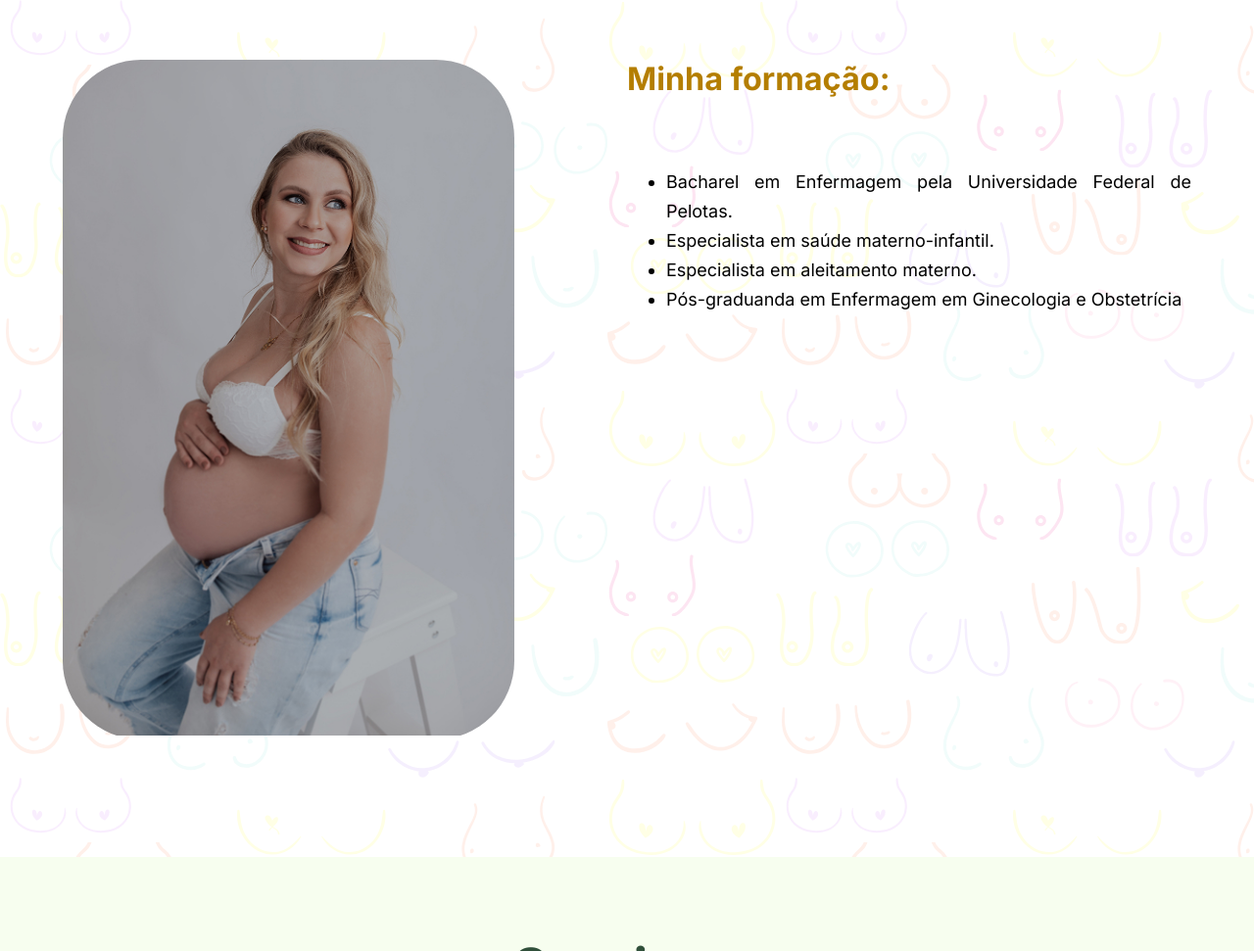
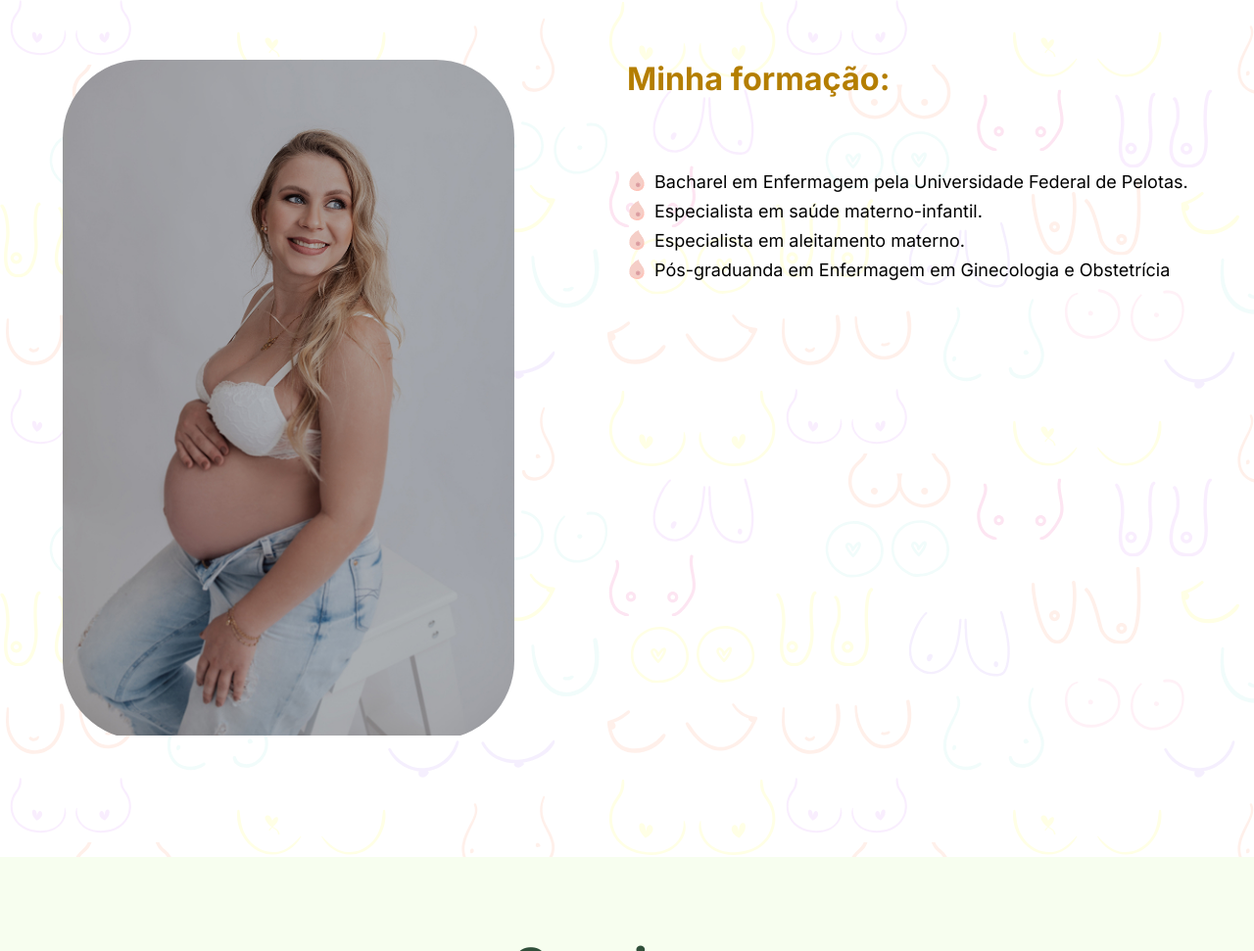
Before and after one commit to luacal/consultora-materno-infantil, a website: page src/index.html in a window 1280 px wide. Shown: the part 1413-2384 px from the top of the page at 98% size. Drawn offline with Linux system fonts and the light colour scheme.

Commit message:
Add custom bullets for the ul list items

```diff
--- a/src/assets/scss/sections.scss
+++ b/src/assets/scss/sections.scss
@@ -145,6 +145,31 @@ section {
   /* width: auto; */
   width: 100%;
   height: auto;
+}
+
+.custom-ul {
+  padding: 0;
+}
+
+.custom-ul li {
+  display: flex;
+  flex-direction: row;
+  list-style: none;
+  gap: 8px;
+}
+
+.custom-bullet {
+ width: 20px;
+ height: 20px;
+ background-image: url('../images/mama.png');
+ background-size: contain;
+ background-repeat: no-repeat;
+ display: block;
+ margin-top: 4px;
+}
+
+.list-text {
+  flex: 1;
 }
 
 #sobre li {
--- a/src/index.html
+++ b/src/index.html
@@ -139,24 +139,27 @@
             </div>
             <div class="content-box right">
               <h3>Minha formação:</h3>
-              <ul class="mb-80">
+              <ul class="mb-80 custom-ul">
                 <li>
-                  <span
-                  >Bacharel em Enfermagem pela Universidade Federal de
+                  <span class="custom-bullet"><!----></span>
+                  <span class="list-text">Bacharel em Enfermagem pela Universidade Federal de
                   Pelotas.</span
                   >
                 </li>
                 <li>
+                  <span class="custom-bullet"><!----></span>
                   <span class="list-text"
                   >Especialista em saúde materno-infantil.</span
                   >
                 </li>
                 <li>
+                  <span class="custom-bullet"><!----></span>
                   <span class="list-text"
                   >Especialista em aleitamento materno.</span
                   >
                 </li>
                 <li>
+                  <span class="custom-bullet"><!----></span>
                   <span class="list-text"
                     >Pós-graduanda em Enfermagem em Ginecologia e
                     Obstetrícia</span
```
Also changed, not shown: src/assets/css/styles.css, src/assets/images/mama.png (added), 1 other file.
